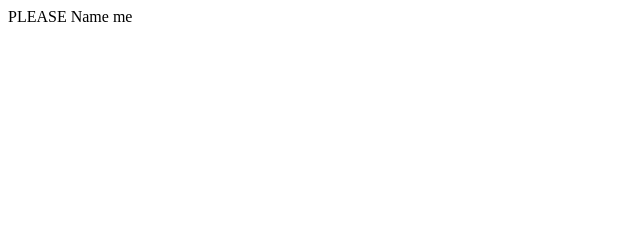
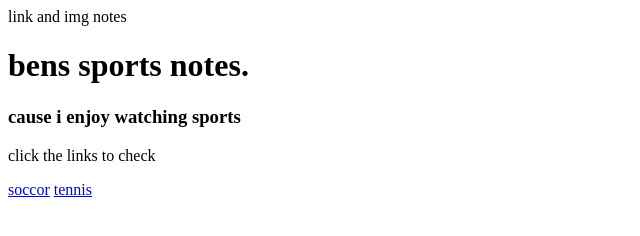
Before and after one commit to krizmanichb29-bit/web-disign-high-school, a plain HTML site: page whatisHTML/boilerplate.html/boilerplate.html in a window 1280 px wide. Shown: the whole page, without its empty margins (0-640 px from the left). Drawn offline with Linux system fonts and the light colour scheme.

Commit message:
soccor
soccor web paige

```diff
--- a/whatisHTML/boilerplate.html/boilerplate.html
+++ b/whatisHTML/boilerplate.html/boilerplate.html
@@ -1,5 +1,16 @@
 <!DOCTYPE html>
 <html lang="en">
-    <head>
-        <TITTLE>PLEASE Name me</TITTLE>
-    </head>
+
+<head>
+        <tittle>link and img notes</tittle>
+</head>
+
+<body>
+      <h1>bens sports notes.</h1>
+    <h3>cause i enjoy watching sports</h3>
+     <p>click the links to check </p>
+    <a href="#">soccor</a>
+    <a href="#">tennis</a>
+</body>
+
+</html>
```
Also changed, not shown: whatisHTML/boilerplate.html/imgs/tennis.htm (added, +17 -0 lines), whatisHTML/text options/blog post/list/list.html (added, +11 -0 lines).
